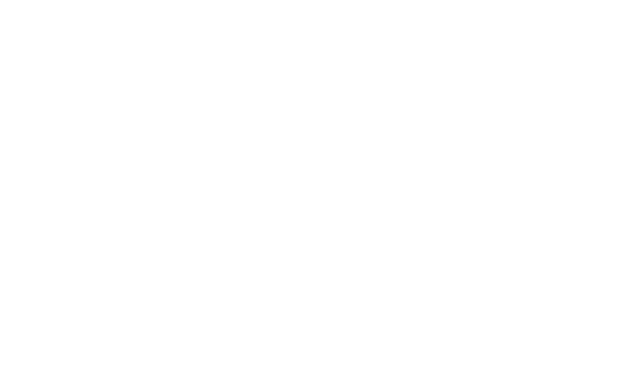
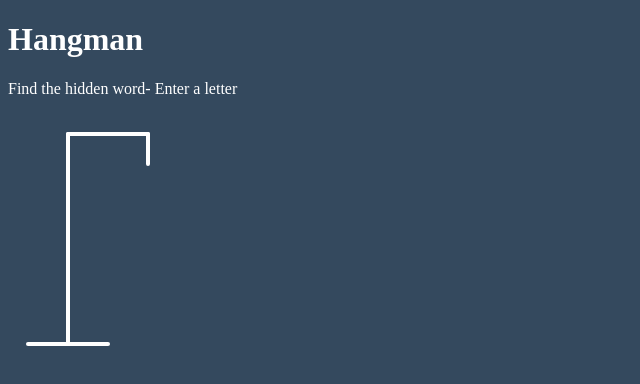
Before and after one commit to Bhupendersinghbisht/hangman-game-code-JS, a plain HTML site: page index.html in a window 1280 px wide. Shown: the whole page, without its empty margins (0-640 px from the left). Drawn offline with Linux system fonts and the light colour scheme.

Commit message:
SVG icon creation

```diff
--- a/index.html
+++ b/index.html
@@ -9,7 +9,29 @@
     <title>Hangman Game</title>
   </head>
   <body>
+      <h1>Hangman</h1>
+<p>Find the hidden word- Enter a letter</p>
+<div class="game-container">
+    <svg height="250" width="200" class="figure-container">
+        <!-- Rod -->
+<Line x1="60" y1="20" x2="140" y2="20" />
+<Line x1="140" y1="20" x2="140" y2="50" />
+<Line x1="60" y1="20" x2="60" y2="230" />
+<Line x1="20" y1="230" x2="100" y2="230" />
 
+<!-- Head -->
+<circle cx="140" cy="70" r="20" class="figure-part" />
+<!-- Body -->
+<Line x1="140" y1="90" x2="140" y2="150" class="figure-part"/>
+
+<!-- Arma -->
+<Line x1="140" y1="120" x2="120" y2="100" class="figure-part"/>
+<Line x1="140" y1="120" x2="160" y2="100" class="figure-part"/>
+<!-- Legs -->
+<Line x1="140" y1="150" x2="120" y2="180" class="figure-part"/>
+<Line x1="140" y1="150" x2="160" y2="180" class="figure-part"/>
+    </svg>
+</div>
     <script src="script.js"></script>
     </body>
     </html>
--- a/style.css
+++ b/style.css
@@ -0,0 +1,15 @@
+body{
+    background-color: #34495e;
+    color: #fff;
+}
+
+.figure-container{
+    fill: transparent;
+    stroke: #fff;
+    stroke-width: 4px;
+    stroke-linecap: round;
+}
+
+.figure-part{
+    display: none;
+}
```
